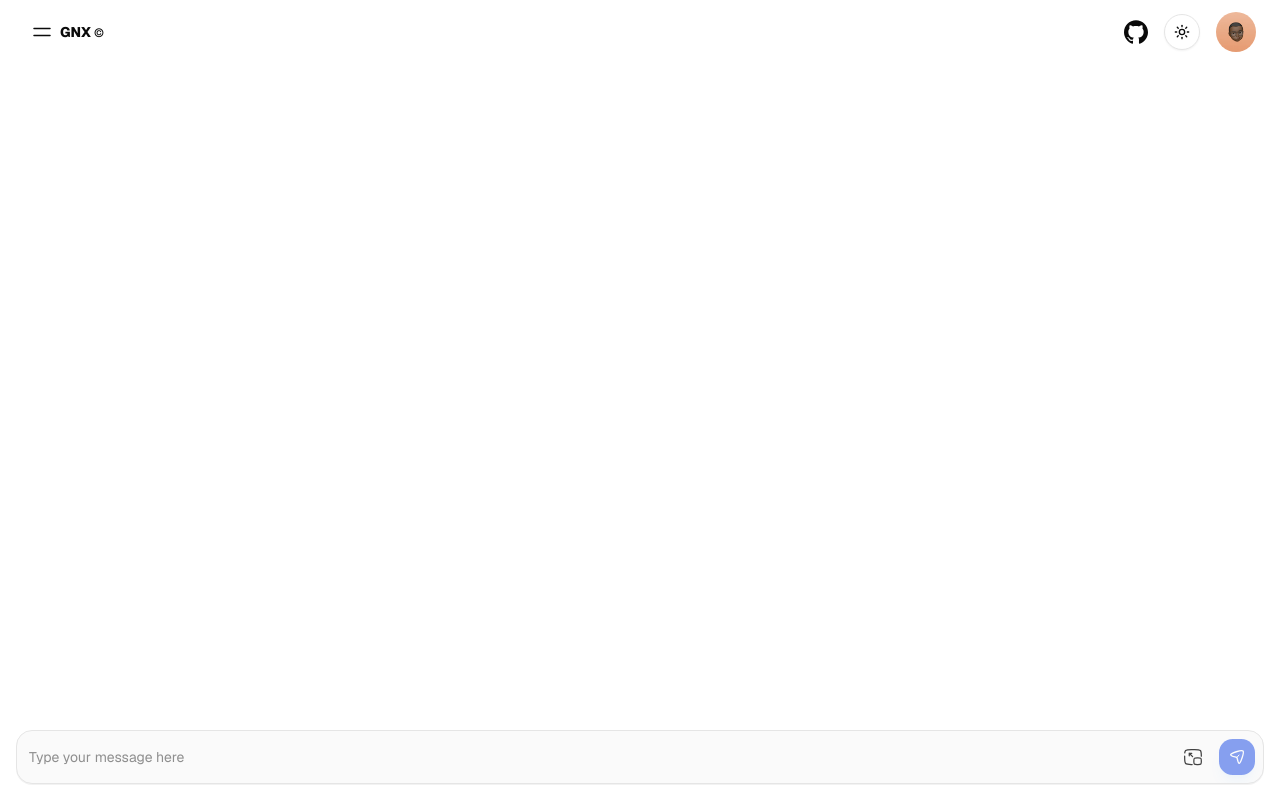
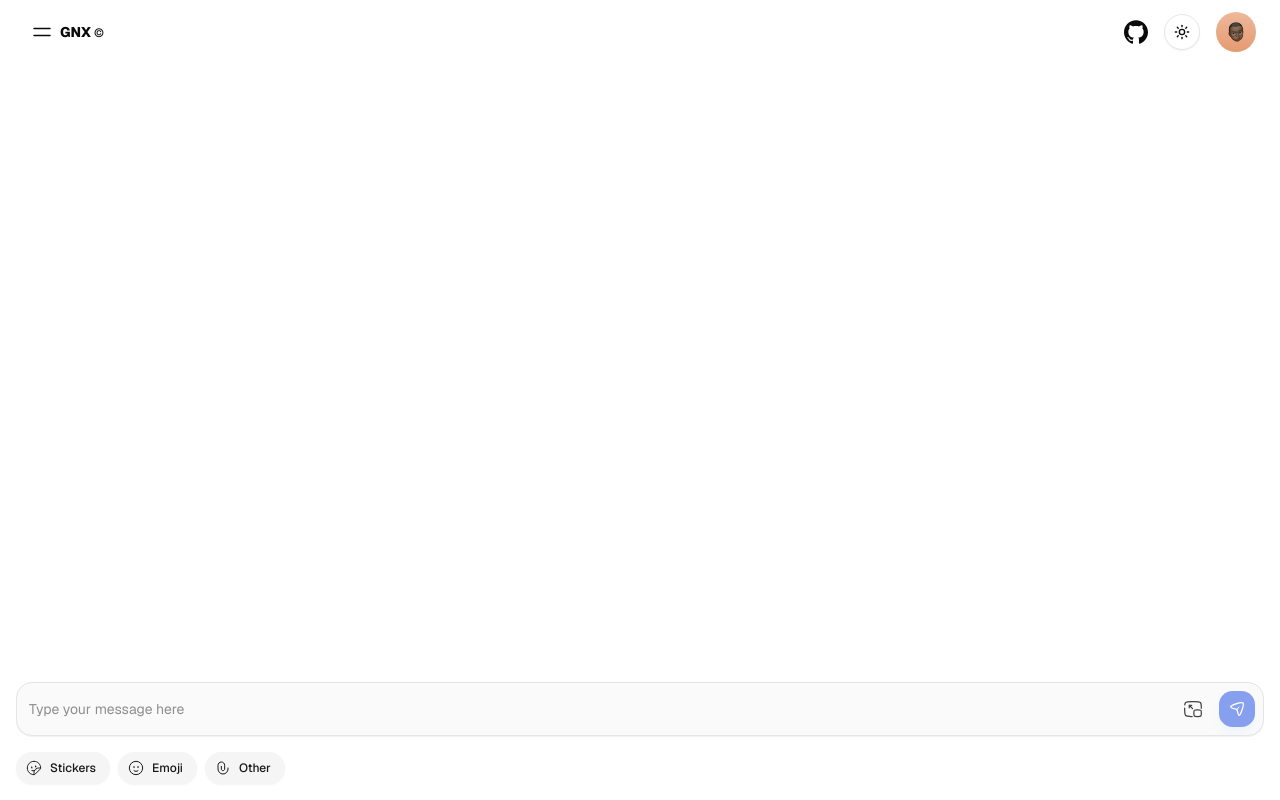
Before and after one commit to thembaxx/gnx, a Next.js app: page /chat in a window 1280 px wide. Built offline with nearby package versions, Linux system fonts and the light colour scheme.

Commit message:
Enhance ChatInput component with animated sticker, emoji, and attachment buttons for improved user interaction

```diff
--- a/components/chat/chat-input.tsx
+++ b/components/chat/chat-input.tsx
@@ -17,6 +17,22 @@ import Gallery from "./gallery";
 const FormSchema = z.object({
   text: z.string(),
 });
+
+const container = {
+  hidden: { opacity: 0, x: 48 },
+  show: {
+    opacity: 1,
+    x: 0,
+    transition: {
+      staggerChildren: 0.1,
+    },
+  },
+};
+
+const item = {
+  hidden: { opacity: 0, x: 16, scale: 0.8 },
+  show: { opacity: 1, x: 0, scale: 1 },
+};
 
 const AiIcon = (props: React.SVGProps<SVGSVGElement>) => (
   <svg
@@ -40,6 +56,26 @@ const AiIcon = (props: React.SVGProps<SVGSVGElement>) => (
       clipRule="evenodd"
       d="M19 3.25C19.4142 3.25 19.75 3.58579 19.75 4V4.25H20C20.4142 4.25 20.75 4.58579 20.75 5C20.75 5.41421 20.4142 5.75 20 5.75H19.75V6C19.75 6.41421 19.4142 6.75 19 6.75C18.5858 6.75 18.25 6.41421 18.25 6V5.75H18C17.5858 5.75 17.25 5.41421 17.25 5C17.25 4.58579 17.5858 4.25 18 4.25H18.25V4C18.25 3.58579 18.5858 3.25 19 3.25Z"
       fill="currentColor"
+    />
+  </svg>
+);
+
+const AttachmentIcon = (props: React.SVGProps<SVGSVGElement>) => (
+  <svg
+    xmlns="http://www.w3.org/2000/svg"
+    viewBox="0 0 24 24"
+    width={24}
+    height={24}
+    color="currentColor"
+    fill={"none"}
+    {...props}
+  >
+    <path
+      d="M19.5 12.0001V13.5001C19.5 17.6422 16.1421 21.0001 12 21.0001C7.85786 21.0001 4.5 17.6422 4.5 13.5001V8C4.5 5.23858 6.73858 3 9.5 3C12.2614 3 14.5 5.23858 14.5 8V13.5C14.5 14.8807 13.3807 16 12 16C10.6193 16 9.5 14.8807 9.5 13.5V9.5"
+      stroke="currentColor"
+      strokeWidth="1.5"
+      strokeLinecap="round"
+      strokeLinejoin="round"
     />
   </svg>
 );
@@ -144,6 +180,31 @@ const SendIcon = (props: React.SVGProps<SVGSVGElement>) => (
   </svg>
 );
 
+const SimileCircleIcon = (props: React.SVGProps<SVGSVGElement>) => (
+  <svg
+    width="24"
+    height="24"
+    viewBox="0 0 24 24"
+    color="currentColor"
+    fill="none"
+    xmlns="http://www.w3.org/2000/svg"
+    {...props}
+  >
+    <circle cx="12" cy="12" r="10" stroke="currentColor" strokeWidth="1.5" />
+    <path
+      d="M9 16C9.85038 16.6303 10.8846 17 12 17C13.1154 17 14.1496 16.6303 15 16"
+      stroke="currentColor"
+      strokeWidth="1.5"
+      strokeLinecap="round"
+    />
+    <path
+      d="M16 10.5C16 11.3284 15.5523 12 15 12C14.4477 12 14 11.3284 14 10.5C14 9.67157 14.4477 9 15 9C15.5523 9 16 9.67157 16 10.5Z"
+      fill="currentColor"
+    />
+    <ellipse cx="9" cy="10.5" rx="1" ry="1.5" fill="currentColor" />
+  </svg>
+);
+
 const SoundwaveIcon = (props: React.SVGProps<SVGSVGElement>) => (
   <svg
     width="24"
@@ -187,50 +248,50 @@ const SoundwaveIcon = (props: React.SVGProps<SVGSVGElement>) => (
   </svg>
 );
 
-// const StickerIcon = (props: React.SVGProps<SVGSVGElement>) => (
-//   <svg
-//     width="24"
-//     height="24"
-//     viewBox="0 0 24 24"
-//     color="currentColor"
-//     fill="none"
-//     xmlns="http://www.w3.org/2000/svg"
-//     {...props}
-//   >
-//     <path
-//       d="M2 12C2 17.5228 6.47715 22 12 22C12.6477 22 13.2503 21.7004 13.7083 21.2424L21.2424 13.7083C21.7004 13.2503 22 12.6477 22 12C22 6.47715 17.5228 2 12 2C6.47715 2 2 6.47715 2 12Z"
-//       stroke="currentColor"
-//       strokeWidth="1.5"
-//     />
-//     <path
-//       d="M8.9126 15.9336C9.94668 16.1928 11.0951 16.2391 12.2688 16.0337"
-//       stroke="currentColor"
-//       strokeWidth="1.5"
-//       strokeLinecap="round"
-//     />
-//     <ellipse
-//       cx="14.5094"
-//       cy="9.77405"
-//       rx="1"
-//       ry="1.5"
-//       transform="rotate(-15 14.5094 9.77405)"
-//       fill="currentColor"
-//     />
-//     <ellipse
-//       cx="8.71402"
-//       cy="11.3278"
-//       rx="1"
-//       ry="1.5"
-//       transform="rotate(-15 8.71402 11.3278)"
-//       fill="currentColor"
-//     />
-//     <path
-//       d="M12 22C12 19.2071 12 17.8107 12.3928 16.688C13.0964 14.6773 14.6773 13.0964 16.688 12.3928C17.8107 12 19.2071 12 22 12"
-//       stroke="currentColor"
-//       strokeWidth="1.5"
-//     />
-//   </svg>
-// );
+const StickerIcon = (props: React.SVGProps<SVGSVGElement>) => (
+  <svg
+    width="24"
+    height="24"
+    viewBox="0 0 24 24"
+    color="currentColor"
+    fill="none"
+    xmlns="http://www.w3.org/2000/svg"
+    {...props}
+  >
+    <path
+      d="M2 12C2 17.5228 6.47715 22 12 22C12.6477 22 13.2503 21.7004 13.7083 21.2424L21.2424 13.7083C21.7004 13.2503 22 12.6477 22 12C22 6.47715 17.5228 2 12 2C6.47715 2 2 6.47715 2 12Z"
+      stroke="currentColor"
+      strokeWidth="1.5"
+    />
+    <path
+      d="M8.9126 15.9336C9.94668 16.1928 11.0951 16.2391 12.2688 16.0337"
+      stroke="currentColor"
+      strokeWidth="1.5"
+      strokeLinecap="round"
+    />
+    <ellipse
+      cx="14.5094"
+      cy="9.77405"
+      rx="1"
+      ry="1.5"
+      transform="rotate(-15 14.5094 9.77405)"
+      fill="currentColor"
+    />
+    <ellipse
+      cx="8.71402"
+      cy="11.3278"
+      rx="1"
+      ry="1.5"
+      transform="rotate(-15 8.71402 11.3278)"
+      fill="currentColor"
+    />
+    <path
+      d="M12 22C12 19.2071 12 17.8107 12.3928 16.688C13.0964 14.6773 14.6773 13.0964 16.688 12.3928C17.8107 12 19.2071 12 22 12"
+      stroke="currentColor"
+      strokeWidth="1.5"
+    />
+  </svg>
+);
 
 function ChatInput() {
   const [isOpen, setIsOpen] = useState(false);
@@ -387,6 +448,31 @@ function ChatInput() {
           </motion.form>
         </Form>
       </motion.div>
+      <motion.div
+        className="flex items-center gap-2"
+        variants={container}
+        initial="hidden"
+        animate="show"
+      >
+        <motion.div variants={item}>
+          <Button className="rounded-full" size="sm" variant="secondary">
+            <StickerIcon />
+            <span className="text-xs mr-1">Stickers</span>
+          </Button>
+        </motion.div>
+        <motion.div variants={item}>
+          <Button className="rounded-full" size="sm" variant="secondary">
+            <SimileCircleIcon />
+            <span className="text-xs mr-1">Emoji</span>
+          </Button>
+        </motion.div>
+        <motion.div variants={item}>
+          <Button className="rounded-full" size="sm" variant="secondary">
+            <AttachmentIcon />
+            <span className="text-xs mr-1">Other</span>
+          </Button>
+        </motion.div>
+      </motion.div>
     </div>
   );
 }
```
